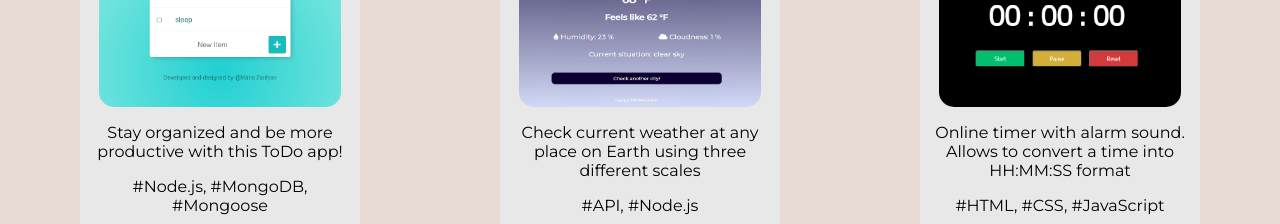
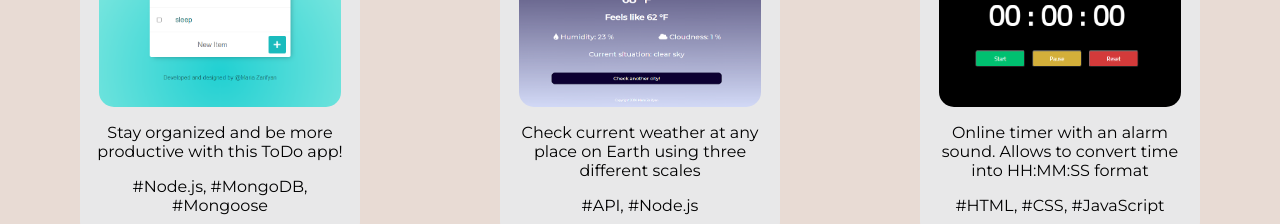
Before and after one commit to MariaZarifyan/Portfolio, a plain HTML site: page index.html in a window 1280 px wide. Shown: the part 2660-2884 px from the top of the page. Drawn offline with Linux system fonts and the light colour scheme.

```diff
--- a/index.html
+++ b/index.html
@@ -133,7 +133,7 @@
                         <a href="https://github.com/MariaZarifyan/Timer/tree/main"><img src="styles/timer.png" alt=""></a>
                     </div>
                     <div class="proj-desc">
-                        <p>Online timer with alarm sound. Allows to convert a time into HH:MM:SS format</p>
+                        <p>Online timer with an alarm sound. Allows to convert time into HH:MM:SS format</p>
                         <p>#HTML, #CSS, #JavaScript</p>
                     </div>
                 </div>
```
